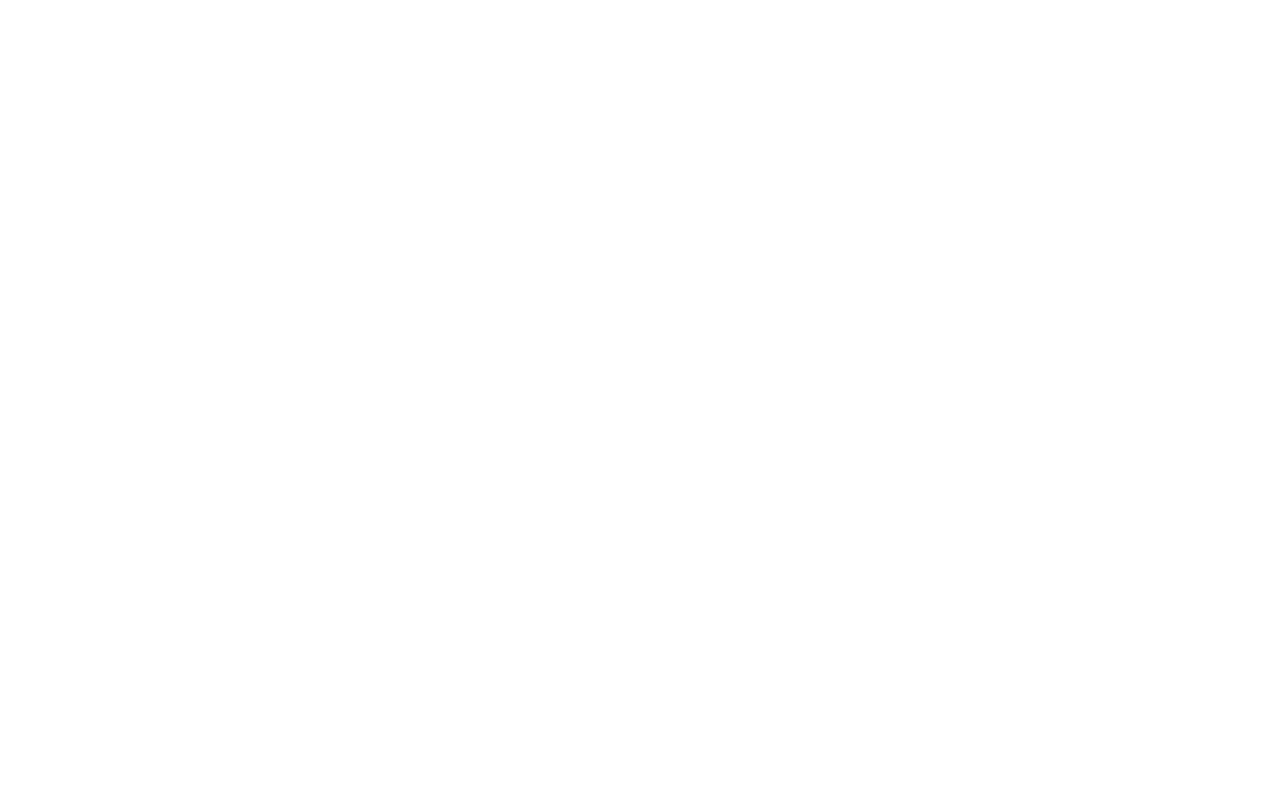
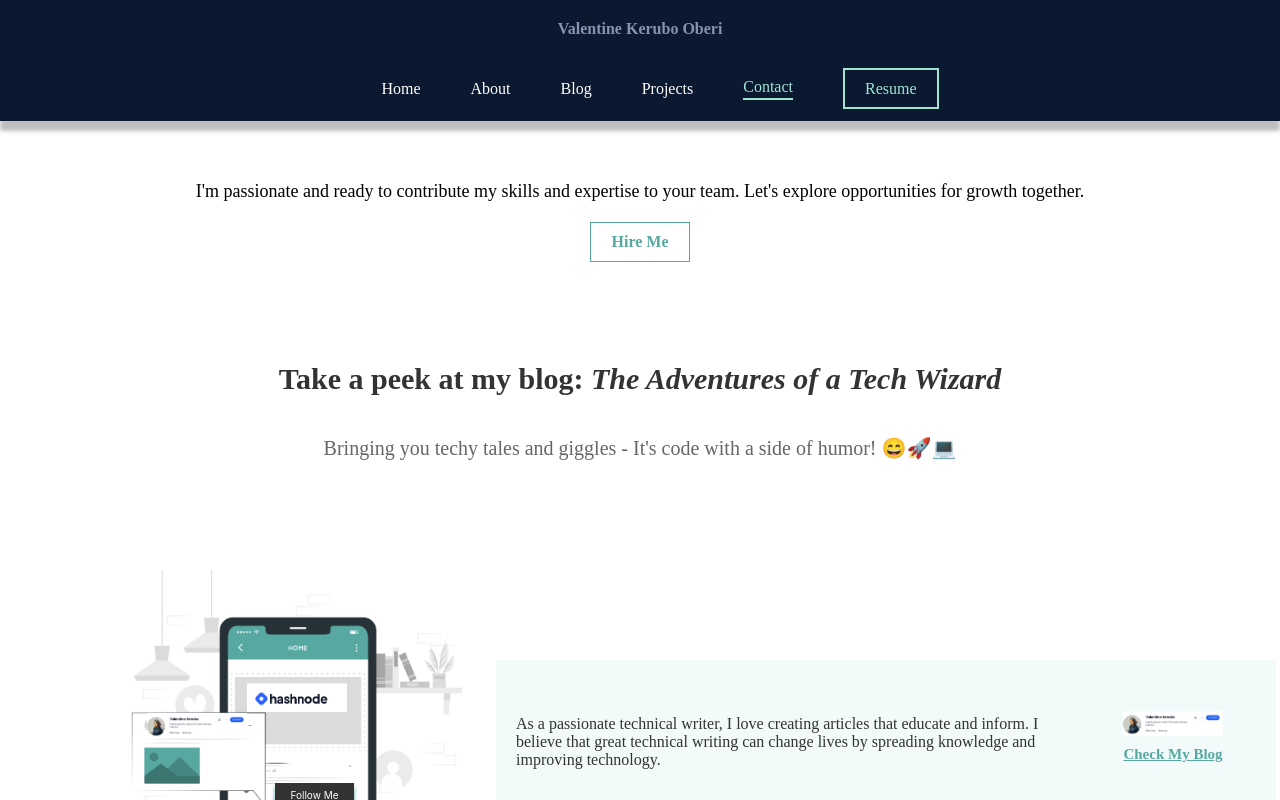
Before and after one commit to Vkerubo/my-portolio, a React (Create React App) app: page /contact in a window 1280 px wide. Before the commit this address had no page. Shown: the top 800 px of the page. Built offline with nearby package versions, Linux system fonts and the light colour scheme.

Commit message:
render contact page

```diff
--- a/src/App.js
+++ b/src/App.js
@@ -3,6 +3,7 @@ import { BrowserRouter as Router, Route, Routes } from "react-router-dom";
 import Homepage from "./components/Homepage";
 import About from "./components/About";
 import BlogPage from "./components/BlogPage";
+import ContactPage from "./components/ContactPage";
 
 function App() {
   return (
@@ -10,7 +11,8 @@ function App() {
       <Routes>
         <Route path="/" element={<Homepage />} />
         <Route path="/about" element={<About />} />
-        <Route path="/blog" element={<BlogPage/>} />
+        <Route path="/blog" element={<BlogPage />} />
+        <Route path="/contact" element={<ContactPage />} />
       </Routes>
     </Router>
   );
--- a/src/components/BlogContent.js
+++ b/src/components/BlogContent.js
@@ -4,7 +4,7 @@ import { styled } from "styled-components";
 const BlogTitle = styled.h1`
   color: #333;
   font-family: Montserrat;
-  font-size: 40px;
+  font-size: 30px;
   font-style: normal;
   font-weight: 700;
   line-height: normal;
@@ -61,7 +61,9 @@ function BlogContent() {
 
   return (
     <BlogContainer>
-      <BlogTitle>The Adventures of a Tech Wizard</BlogTitle>
+      <BlogTitle>
+        Take a peek at my blog: <i>The Adventures of a Tech Wizard</i>
+      </BlogTitle>
       <TypingTagline text={taglineText} /> {/* Pass text as a prop */}
     </BlogContainer>
   );
--- a/src/components/BlogPage.js
+++ b/src/components/BlogPage.js
@@ -1,10 +1,7 @@
 import React from "react";
-import Navbar from "./Navbar";
-import Footer from "./Footer";
 import Blog from "./Blog";
 import { styled } from "styled-components";
 import BlogContent from "./BlogContent";
-
 
 const MainContainer = styled.div`
   display: flex;
@@ -24,12 +21,10 @@ const Content = styled.div`
 function BlogPage() {
   return (
     <MainContainer>
-      <Navbar />
       <Content>
         <BlogContent />
         <Blog />
       </Content>
-      <Footer />
     </MainContainer>
   );
 }
--- a/src/components/ContactPage.js
+++ b/src/components/ContactPage.js
@@ -1,8 +1,84 @@
 import React from "react";
 import { styled } from "styled-components";
+import Navbar from "./Navbar";
+import Footer from "./Footer";
+import BlogContent from "./BlogContent";
+import Blog from "./Blog";
+
+const MainContainer = styled.div`
+  display: flex;
+  flex-direction: column;
+  min-height: 100vh; /* Minimum height of the viewport */
+`;
+
+const Content = styled.div`
+  flex-grow: 1; /* Allow content to grow and fill available space */
+  display: flex;
+  flex-direction: column;
+  align-items: center; /* Center horizontally */
+  //justify-content: center; /* Center vertically */
+  padding: 40px 110px;
+
+  @media (max-width: 768px) {
+    padding: 0px 10px;
+  }
+`;
+
+const ContactContent = styled.div`
+  text-align: center;
+  margin-top: 20px;
+  font-family: Montserrat;
+  font-size: 18px;
+
+  @media (max-width: 768px) {
+    font-size: 15px;
+  }
+`;
+
+const ActionButton = styled.button`
+  color: #56a8a1;
+  background-color: #fff;
+  font-family: Montserrat;
+  font-size: 16px;
+  justify-content: center;
+  font-style: normal;
+  font-weight: 700;
+  line-height: normal;
+  margin-top: 20px;
+  text-decoration: none;
+  border: 1px solid #56a8a1;
+  padding: 10px 20px;
+  display: inline-block;
+  transition: background-color 0.3s, color 0.3s;
+
+  &:hover {
+    background-color: #56a8a1;
+    color: white;
+  }
+`;
 
 function ContactPage() {
-  return <>Hi</>;
+  const email = "kerubovalentine1@gmail.com";
+
+  const handleHireMeClick = () => {
+    window.location.href = `mailto:${email}`;
+  };
+
+  return (
+    <MainContainer>
+      <Navbar />
+      <Content>
+        <ContactContent>
+          I'm passionate and ready to contribute my skills and expertise to your
+          team. Let's explore opportunities for growth together.
+        </ContactContent>
+        <ActionButton onClick={handleHireMeClick}>Hire Me</ActionButton>
+      </Content>
+      <BlogContent />
+      <Blog />
+      <Footer />
+    </MainContainer>
+  );
 }
 
 export default ContactPage;
```
